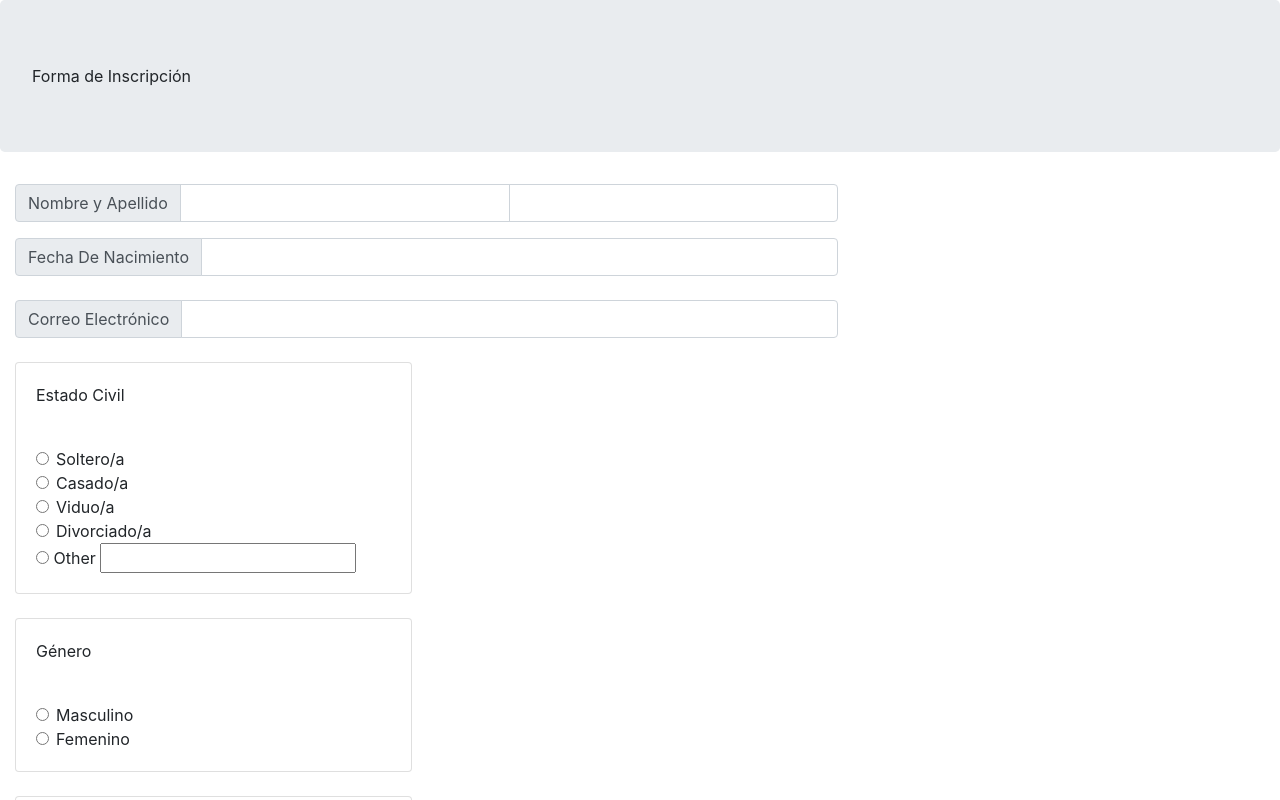
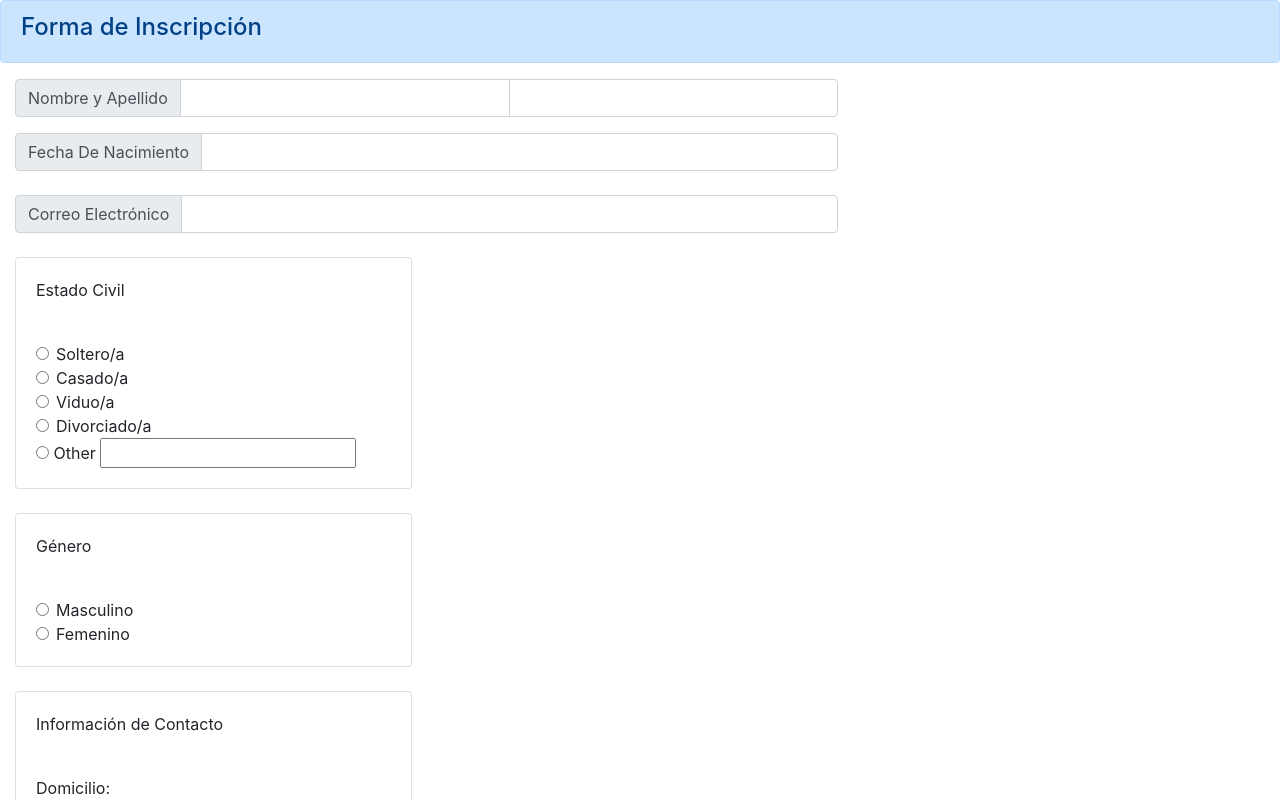
Before and after one commit to Chicago19/team-17, a React (Create React App) app in the folder my-app/: page /reg in a window 1280 px wide. Shown: the top 800 px of the page. Built offline with nearby package versions, Linux system fonts and the light colour scheme.

Commit message:
added some color to reg form

```diff
--- a/my-app/src/Reg.js
+++ b/my-app/src/Reg.js
@@ -5,6 +5,7 @@ import Col from 'react-bootstrap/Col';
 import Jumbotron from 'react-bootstrap/Jumbotron';
 import Form from 'react-bootstrap/Form';
 import Card from 'react-bootstrap/Card';
+import Alert from 'react-bootstrap/Alert';
 
 export default class Reg extends Component {
   constructor(props) {
@@ -33,9 +34,9 @@ export default class Reg extends Component {
   render() {
     return (
       <form onSubmit={this.handleSubmit}>
-        <Jumbotron>
-          Forma de Inscripción
-        </Jumbotron>
+        <Alert variant="primary">
+          <Alert.Heading>Forma de Inscripción</Alert.Heading>
+        </Alert>
         <Col sm={8}>
           <InputGroup className="mb-3">
             <InputGroup.Prepend>
@@ -232,7 +233,7 @@ export default class Reg extends Component {
           </Card>
         </Col>
         <br/>
-        <Button variant="outline-dark"><a href="/Exam">Submit</a></Button>
+        <Button variant="outline-primary"><a href="/Exam">Submit</a></Button>
       </form>
     );
   }
```
